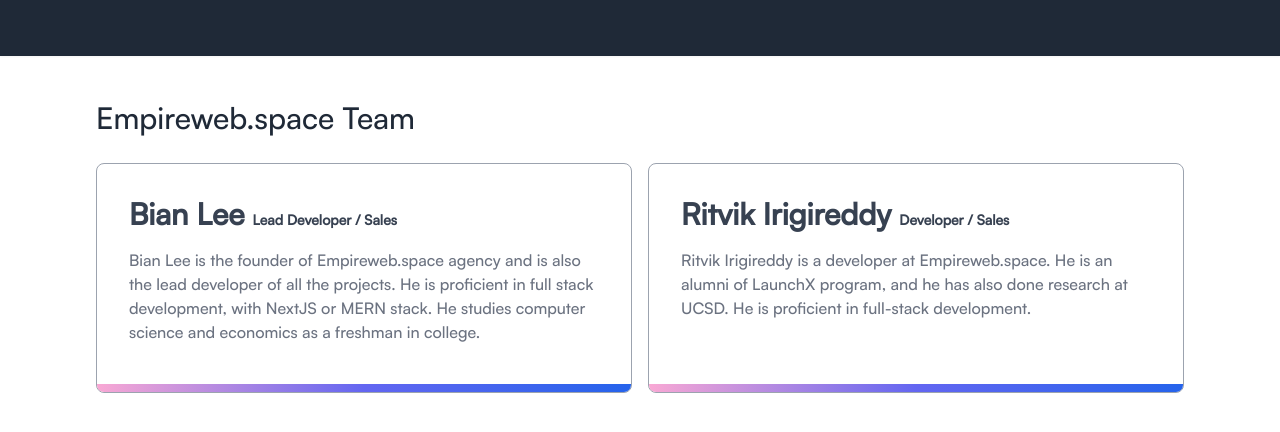
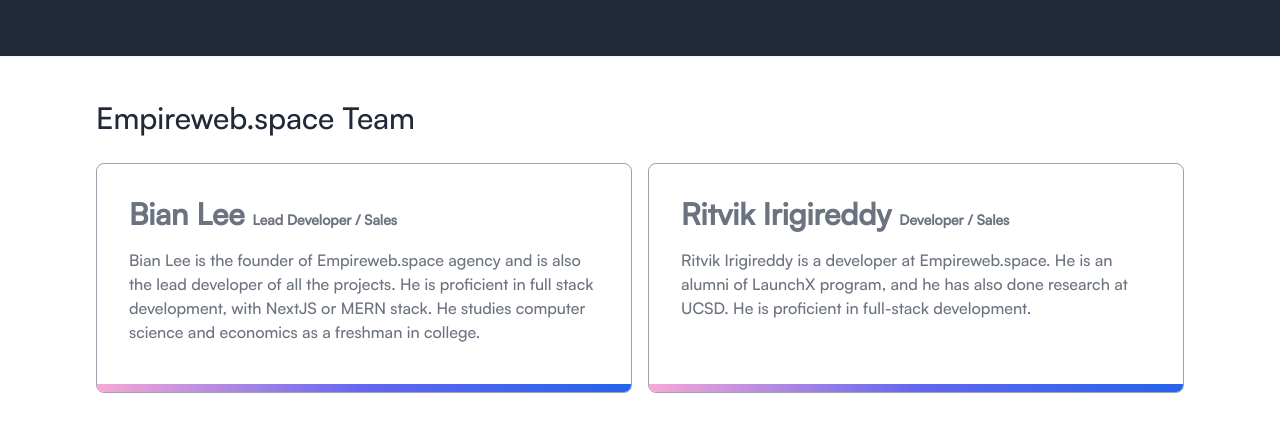
Before and after one commit to BianLee/website-business, a Next.js app: page /about in a window 1280 px wide. Shown: the top 432 px of the page. Built offline with nearby package versions, Linux system fonts and the light colour scheme.

Commit message:
please work

```diff
--- a/components/aboutCard.js
+++ b/components/aboutCard.js
@@ -29,7 +29,7 @@
             <span class="absolute inset-x-0 bottom-0 h-2 bg-gradient-to-r from-pink-300 via-indigo-500 to-blue-600"></span>
 
             <div class="sm:flex sm:justify-between sm:gap-4">
-              <h3 class="lg:text-3xl text-2xl font-bold text-gray-700 sm:text-2xl">
+              <h3 class="lg:text-3xl text-2xl font-bold text-gray-500 sm:text-2xl">
                 Bian Lee <span class="text-sm">Lead Developer / Sales</span>
               </h3>
             </div>
@@ -52,7 +52,7 @@
 
             <div class="sm:flex sm:justify-between sm:gap-4">
               <div>
-                <h3 class="lg:text-3xl text-2xl font-bold text-gray-700 sm:text-2xl">
+                <h3 class="lg:text-3xl text-2xl font-bold text-gray-500 sm:text-2xl">
                   Ritvik Irigireddy{" "}
                   <span class="text-sm">Developer / Sales</span>
                 </h3>
```
